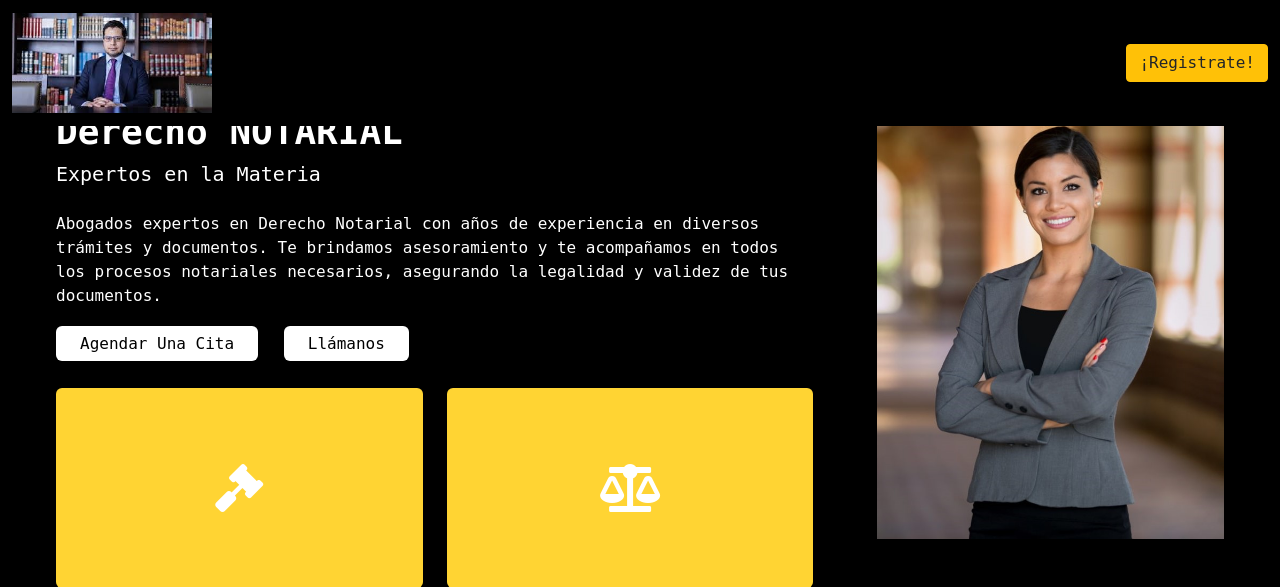
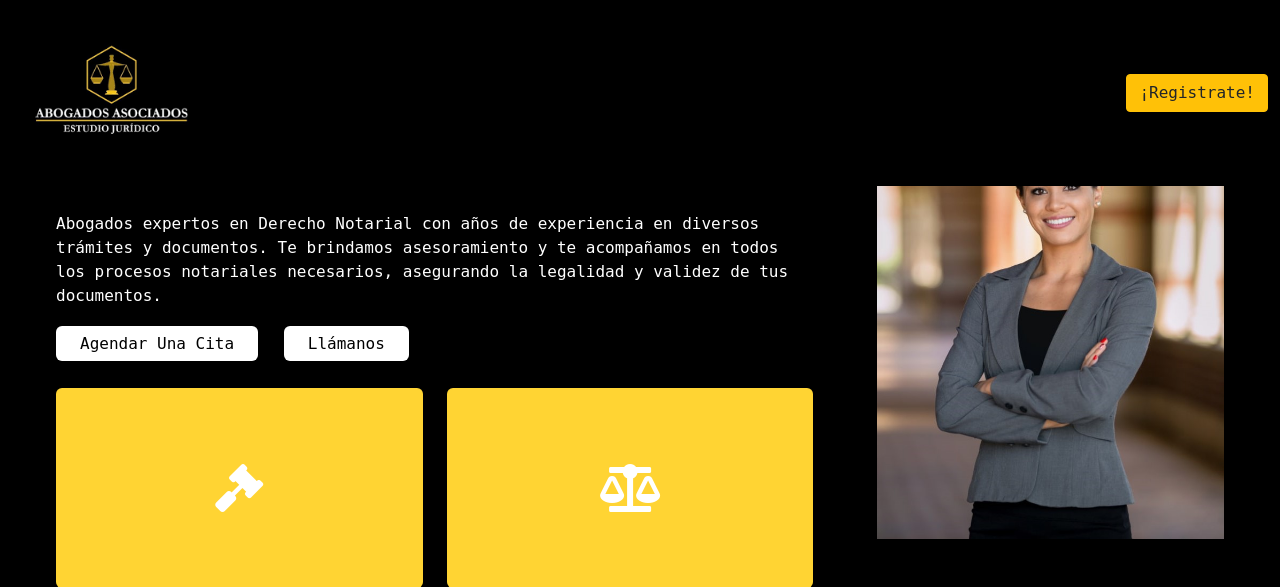
Before and after one commit to FGV26/integrador, a PHP site: page /INTEGRADOR/Notarial.php in a window 1280 px wide. Shown: the top 587 px of the page. Run offline with PHP 8.4, Linux system fonts and the light colour scheme; some libraries are stand-ins or nearby versions; some web fonts are replaced.

Commit message:
Update Notarial.php

```diff
--- a/Notarial.php
+++ b/Notarial.php
@@ -101,7 +101,7 @@ if (isset($_SESSION['usuario'])) {
                 <div class="container">
                     <!-- Logo alineado a la izquierda -->
                     <a class="navbar-brand" href="<?php echo $base_url; ?>">
-                        <img src="<?php echo $base_url; ?>src/img/civil.png" alt="Estudio Jurídico Ortiz y Asociados" width="200">
+                        <img src="<?php echo $base_url; ?>src/img/logo.jpg" alt="Estudio Jurídico Ortiz y Asociados" width="200">
                     </a>
 
                     <!-- Menú de navegación centrado -->
```
